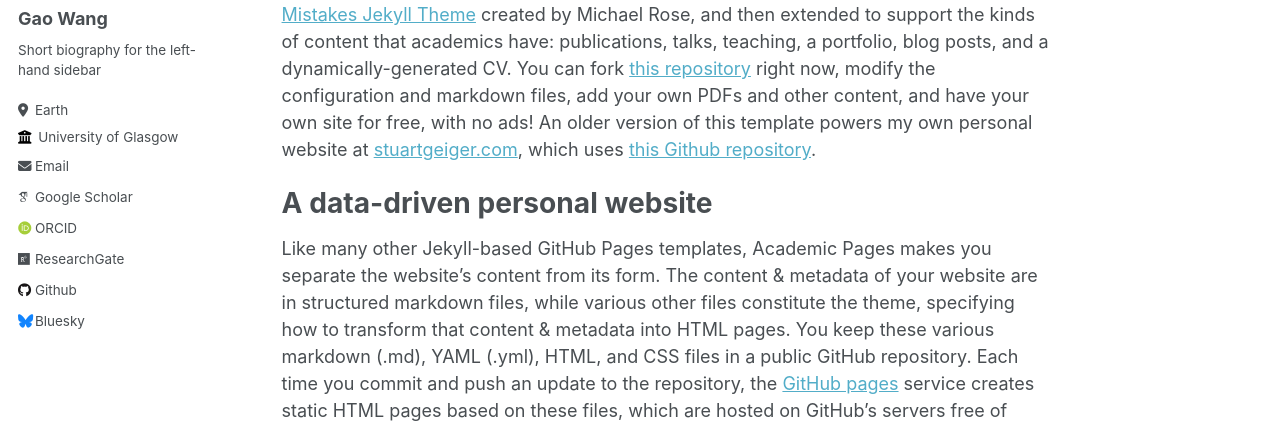
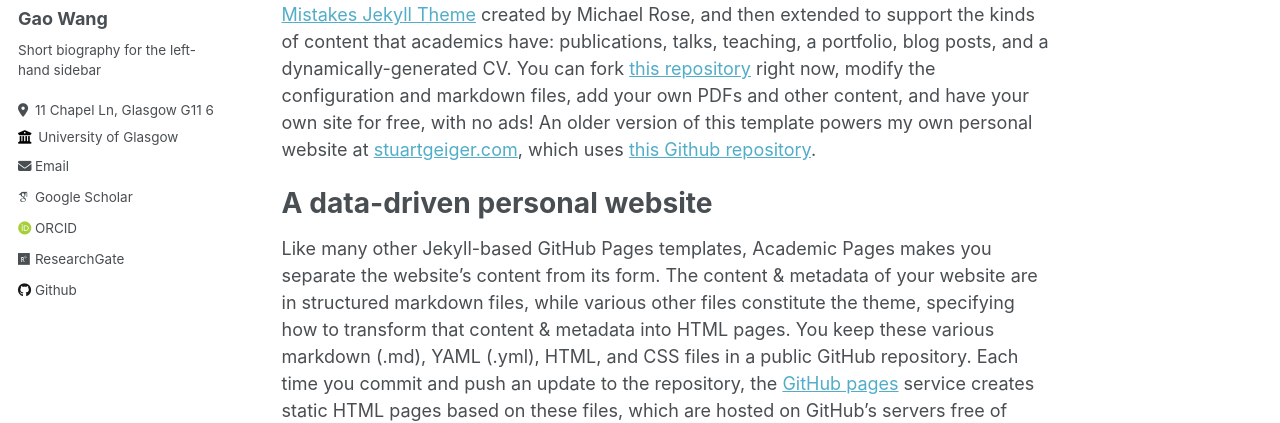
Before and after one commit to wg1275970202/test_page.github.io, a Jekyll site: the page built from _pages/about.md, in a window 1280 px wide. Shown: the part 283-706 px from the top of the page. Built offline with Jekyll 4.4.1, drawn with Linux system fonts in a browser that asks for light colours; some web fonts are replaced; some of the changed lines change nothing that is shown.

Commit message:
Update _config.yml

```diff
--- a/_config.yml
+++ b/_config.yml
@@ -25,7 +25,7 @@
   name             : "Gao Wang"
   pronouns         : # example: "she/her"
   bio              : "Short biography for the left-hand sidebar"
-  location         : "Earth"
+  location         : "11 Chapel Ln, Glasgow G11 6EW, UK, Earth"
   employer         : "University of Glasgow"
   URI              : "https://www.physics.gla.ac.uk/xtremelight/Gao.html" # URL
   email            : "g.wang.4@research.gla.ac.uk"
@@ -43,12 +43,12 @@
   bitbucket        : # Username - Update with your username on the site
   codepen          : # Username
   dribbble         : # Username
-  github           : "academicpages"
+  github           : "wg1275970202"
   kaggle           : # Username
   stackoverflow    : # User number or user number and name (i.e., use "1" or "1/jeff-atwood")
 
   # Social media
-  bluesky          : "bsky.app" # Replace this with you Bluesky username
+  bluesky          : # "bsky.app" # Replace this with you Bluesky username
   facebook         : # Username
   flickr           : # Username
   foursquare       : # Username
```
